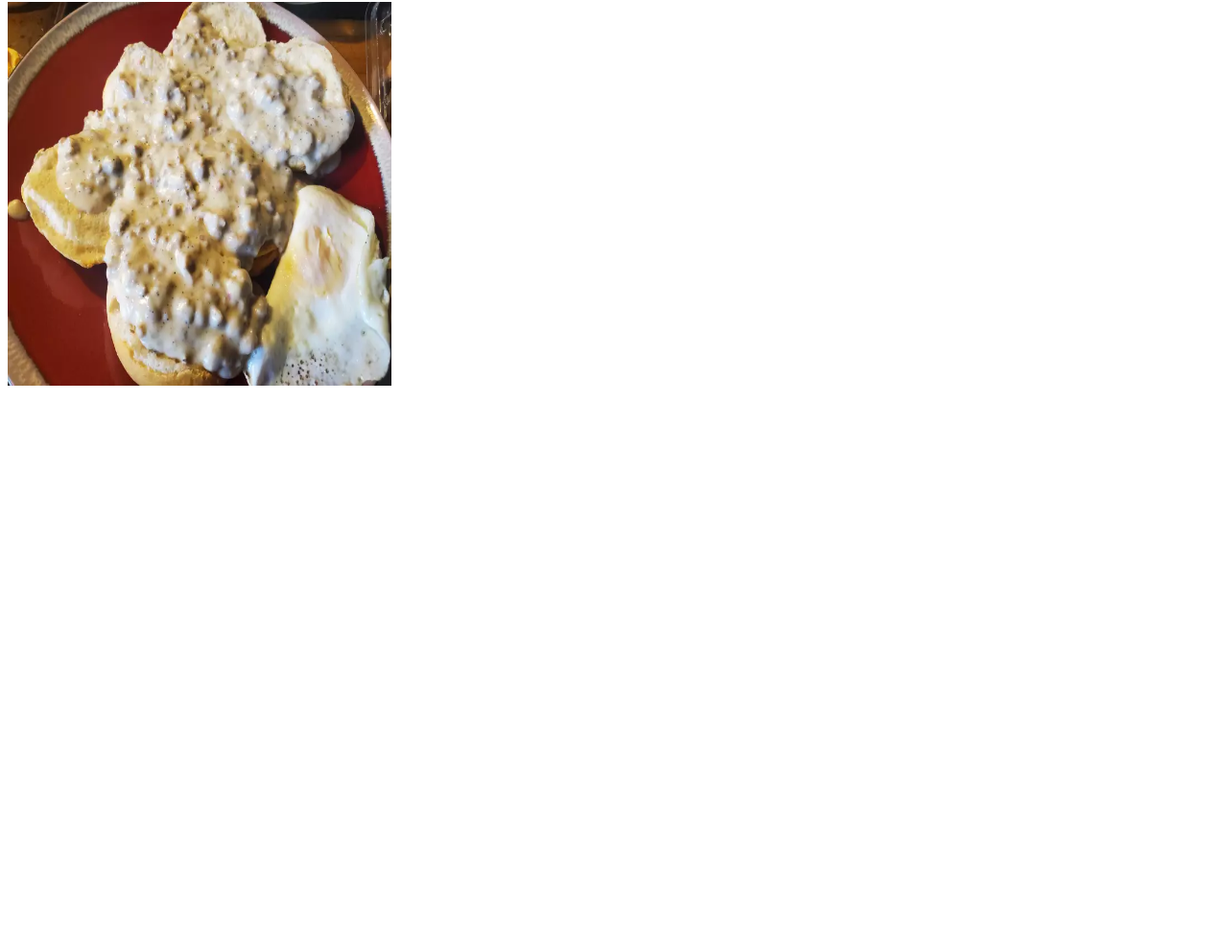
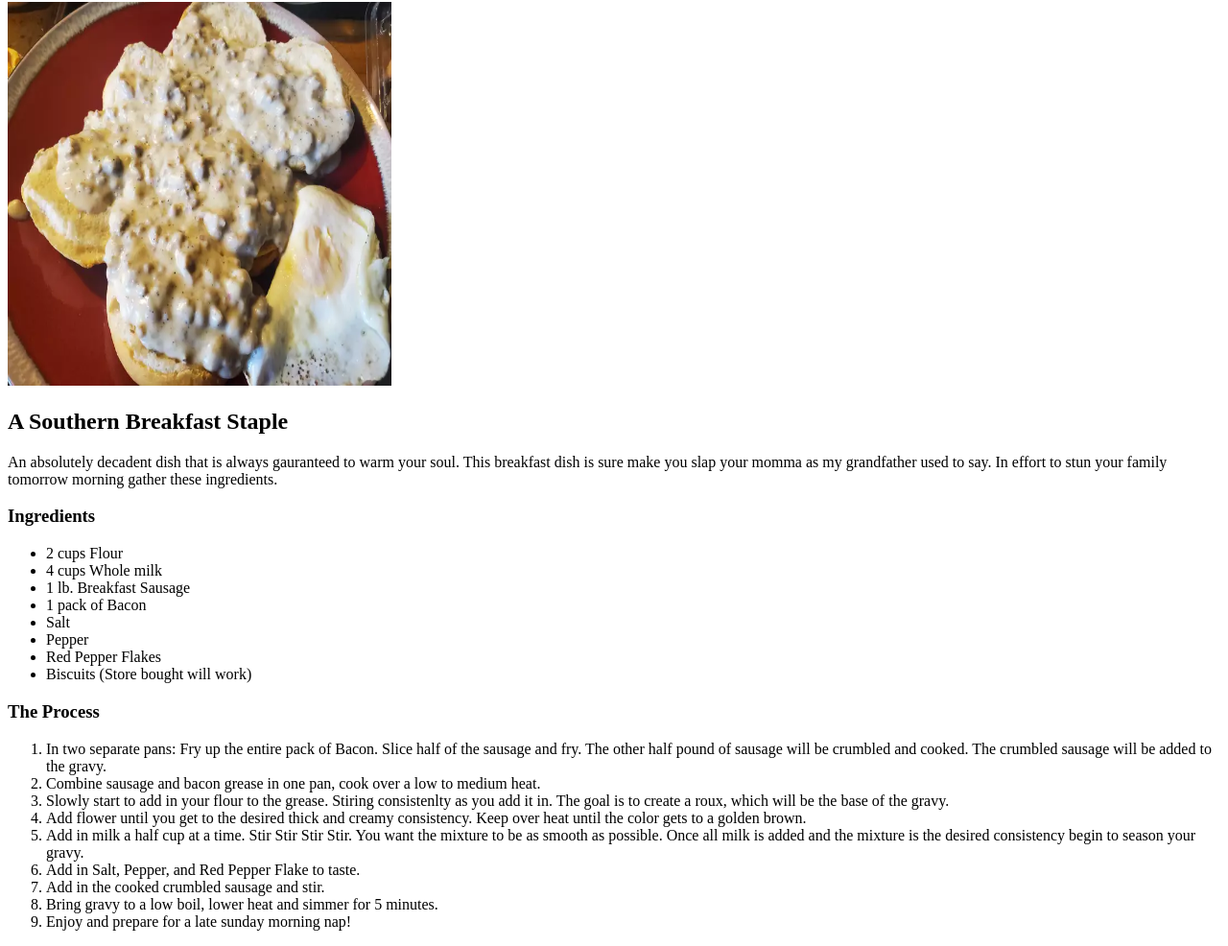
Before and after one commit to Mjallen234/odin-recipes, a plain HTML site: page recipes/biscuitsandgravy.html in a window 1280 px wide. Shown: the part 78-1064 px from the top of the page at 96% size. Before the commit the page ends 800 px from the top, so only its background shows below. Drawn offline with Linux system fonts and the light colour scheme.

Commit message:
Added descriptions, ingredients, and steps.

```diff
--- a/recipes/biscuitsandgravy.html
+++ b/recipes/biscuitsandgravy.html
@@ -10,5 +10,35 @@
 <body>
     <h1>Biscuits and Gravy</h1>
     <img src="../recipes/biscuit.jpg" alt="Delicious Biscuits smothered with Gravy" height="400" width="400">
+    <h2>A Southern Breakfast Staple</h2>
+    <p>
+        An absolutely decadent dish that is always gauranteed to warm your soul. This breakfast dish is sure make you slap your momma as my grandfather used to say. In effort to stun your family tomorrow morning gather these ingredients.
+    </p>
+    <h3>Ingredients</h3>
+    <ul>
+        <li>2 cups Flour</li>
+        <li>4 cups Whole milk</li>
+        <li>1 lb. Breakfast Sausage</li>
+        <li>1 pack of Bacon</li>
+        <li>Salt</li>
+        <li>Pepper</li>
+        <li>Red Pepper Flakes</li>
+        <li>Biscuits (Store bought will work)</li>
+
+    </ul>
+
+    <h3>The Process</h3>
+
+    <ol>
+        <li>In two separate pans: Fry up the entire pack of Bacon. Slice half of the sausage and fry. The other half pound of sausage will be crumbled and cooked. The crumbled sausage will be added to the gravy.</li>
+        <li>Combine sausage and bacon grease in one pan, cook over a low to medium heat.</li>
+        <li>Slowly start to add in your flour to the grease. Stiring consistenlty as you add it in. The goal is to create a roux, which will be the base of the gravy.</li>
+        <li>Add flower until you get to the desired thick and creamy consistency. Keep over heat until the color gets to a golden brown.</li>
+        <li>Add in milk a half cup at a time. Stir Stir Stir Stir. You want the mixture to be as smooth as possible. Once all milk is added and the mixture is the desired consistency begin to season your gravy.</li>
+        <li>Add in Salt, Pepper, and Red Pepper Flake to taste.</li>
+        <li>Add in the cooked crumbled sausage and stir.</li>
+        <li>Bring gravy to a low boil, lower heat and simmer for 5 minutes.</li>
+        <li>Enjoy and prepare for a late sunday morning nap!</li>
+    </ol>
 </body>
 </html>
```
Also changed, not shown: recipes/chicagodogs.html (+24 -0 lines).
